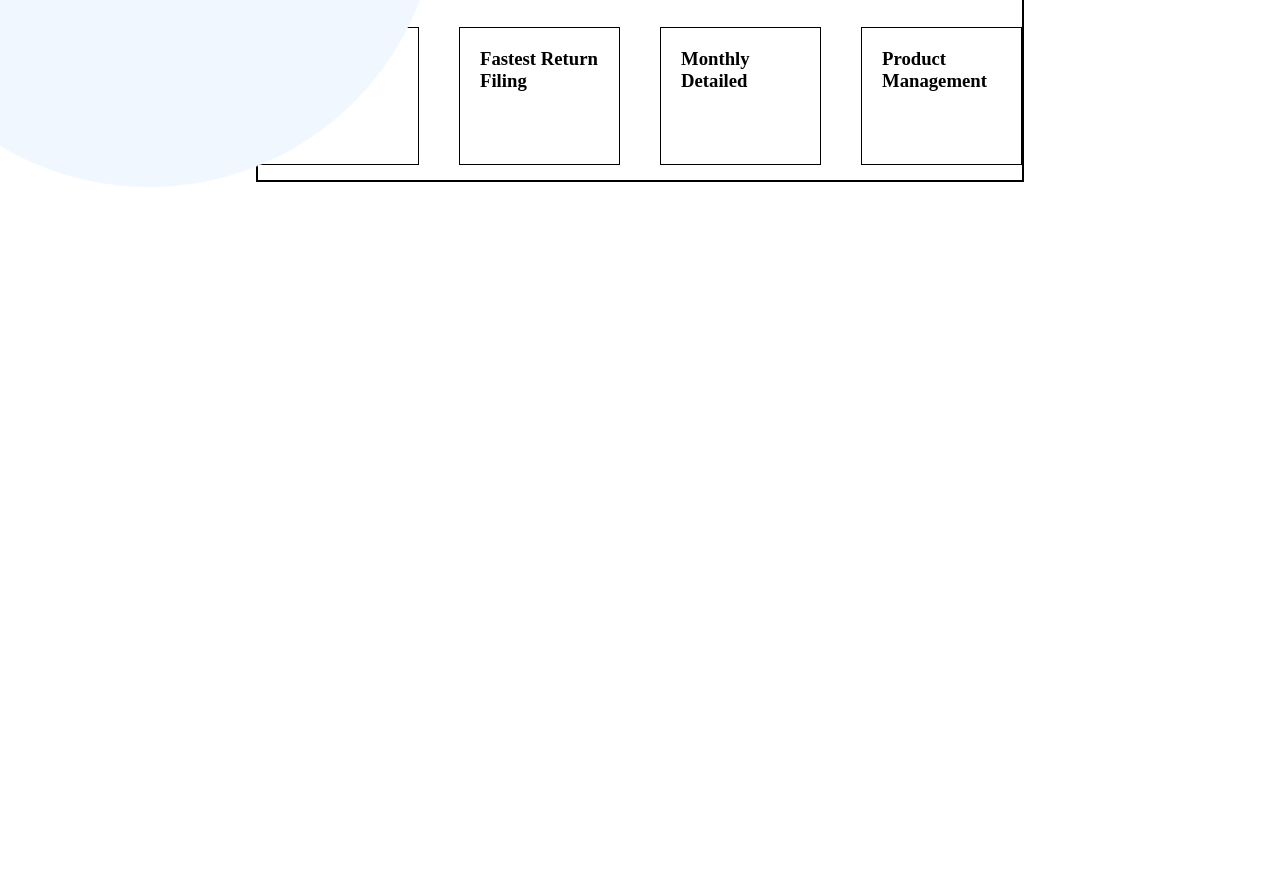
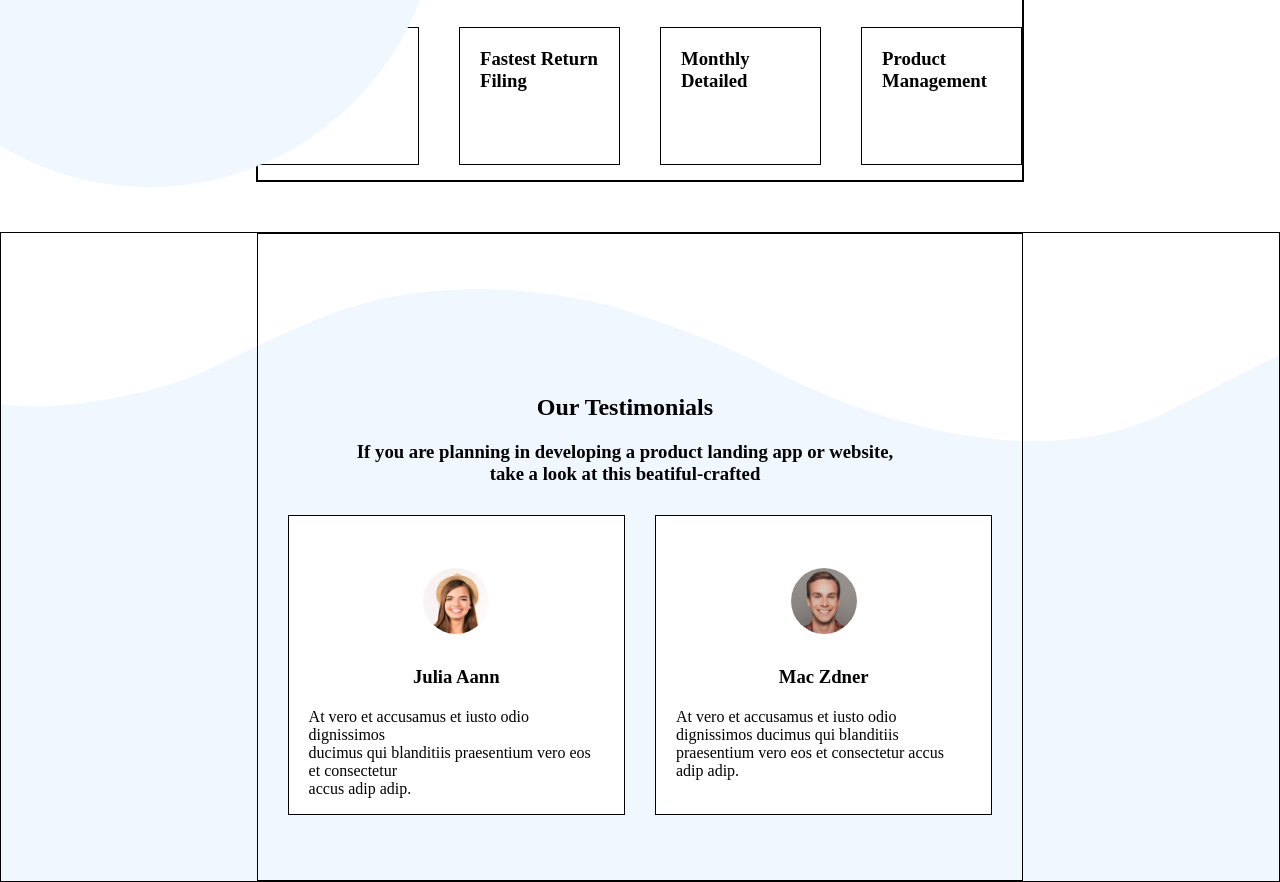
Before and after one commit to diegodev25/proj-html-vuejs, a plain HTML site: page index.html in a window 1280 px wide. Shown: the part 2481-3363 px from the top of the page. Before the commit the page ends 2713 px from the top, so only its background shows below. Drawn offline with nearby package versions, Linux system fonts and the light colour scheme.

Commit message:
Struttura base sezione testimonials html css

```diff
--- a/index.html
+++ b/index.html
@@ -200,6 +200,23 @@
         </div>
       </div>
     </section>
+    <!-- SECTION TESTIMONIALS -->
+    <section class="section-testimonials">
+      <div class="container-testimonials">
+        <h2>Our Testimonials</h2>
+        <h3>If you are planning in developing a product landing app or website,<br>take a look at this beatiful-crafted</h3>
+        <div class="testimonial">
+          <img src="img/26.jpeg" alt="">
+          <h3>Julia Aann</h3>
+          <p>At vero et accusamus et iusto odio dignissimos<br>ducimus qui blanditiis praesentium vero eos et consectetur<br>accus adip adip.</p>
+        </div>
+        <div class="testimonial">
+          <img src="img/27.jpeg" alt="">
+          <h3>Mac Zdner</h3>
+          <p>At vero et accusamus et iusto odio dignissimos ducimus qui blanditiis praesentium vero eos et consectetur accus adip adip.</p>
+        </div>
+      </div>
+    </section>
     <script src="js/script.js"></script>
   </body>
 </html>
--- a/style.css
+++ b/style.css
@@ -284,4 +284,54 @@ a {
 
 
 /* -------- */
-/*  */
+/* SECTION TESTIMONIALS RULES */
+.section-testimonials {
+  width: 100%;
+  height: 650px;
+  background-color: #f0f7ff;
+  background-image: url(img/15.png);
+  background-repeat: no-repeat;
+  border: 1px solid black;
+}
+
+.container-testimonials {
+  width: 60%;
+  margin: auto;
+  padding: 30px 30px 30px 0px;
+  height: 100%;
+  border: 1px solid black;
+}
+
+.container-testimonials > h2 {
+  text-align: center;
+  margin-top: 130px;
+  margin-bottom: 20px;
+}
+
+.container-testimonials > h3 {
+  text-align: center;
+}
+
+.testimonial {
+  float: left;
+  width: calc((100% / 2) - 30px);
+  height: 300px;
+  margin-top: 30px;
+  margin-left: 30px;
+  padding: 20px;
+  border: 1px solid black;
+  background-color: white;
+}
+
+.testimonial > img {
+  display: block;
+  width: 70px;
+  margin: 30px auto;
+  border-radius: 50%;
+  border: 2px solid white;
+}
+
+.testimonial > h3 {
+  text-align: center;
+  margin-bottom: 20px;
+}
```
